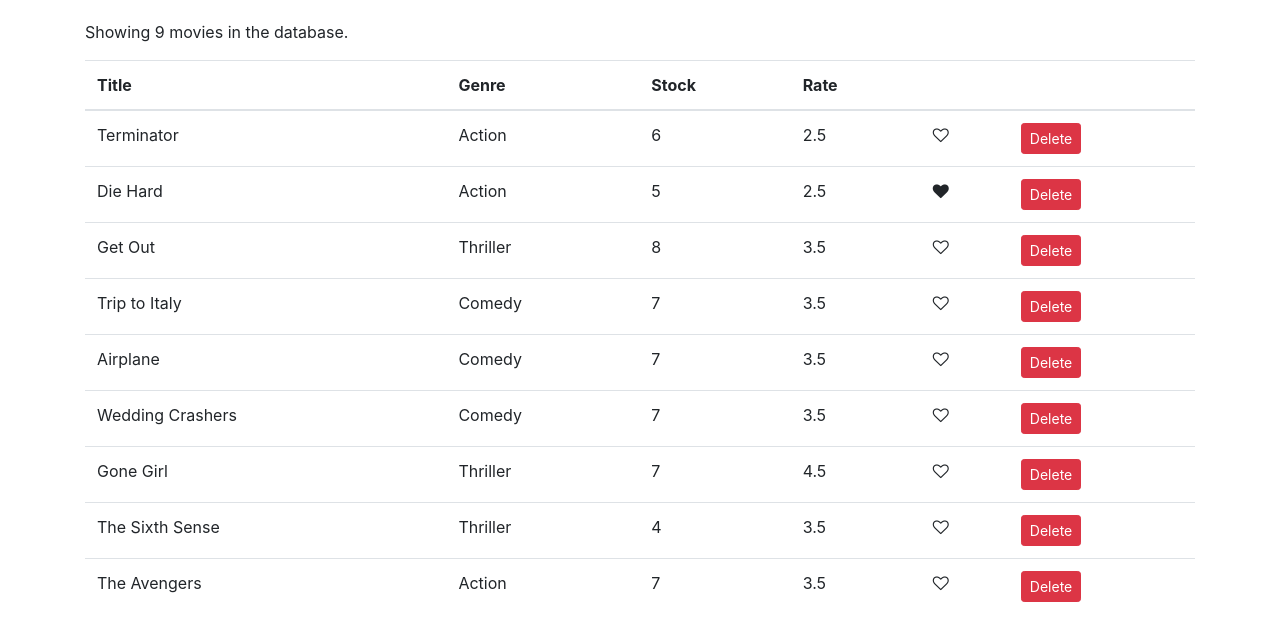
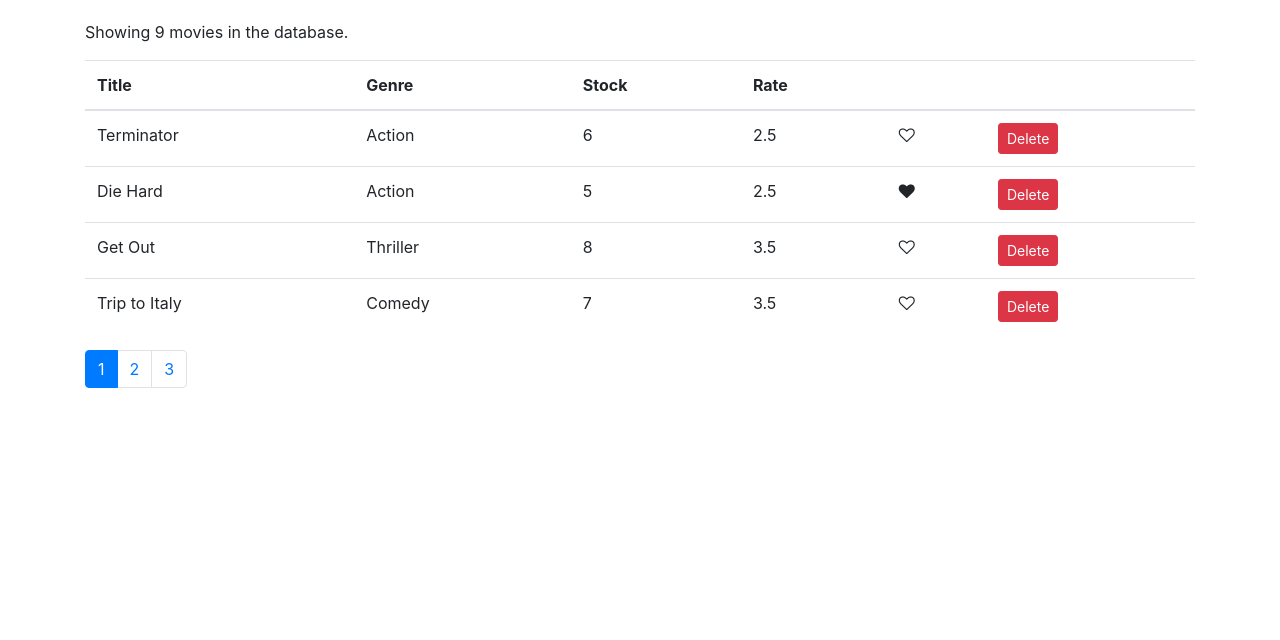
Before and after one commit to fsysean/vidRent, a React (Create React App) app in the folder vidly/: page / in a window 1280 px wide. Shown: the top 640 px of the page. Built offline with nearby package versions, Linux system fonts and the light colour scheme.

Commit message:
Add: A Pagination component

```diff
--- a/vidly/package.json
+++ b/vidly/package.json
@@ -5,6 +5,8 @@
   "dependencies": {
     "bootstrap": "^4.1.1",
     "font-awesome": "^4.7.0",
+    "lodash": "^4.17.10",
+    "prop-types": "^15.6.2",
     "react": "^16.5.2",
     "react-dom": "^16.5.2",
     "react-scripts": "2.0.5"
--- a/vidly/src/App.js
+++ b/vidly/src/App.js
@@ -1,5 +1,5 @@
 import React, { Component } from "react";
-import logo from "./logo.svg";
+//import logo from "./logo.svg";
 import "./App.css";
 import Movies from "./components/movies";
 
--- /dev/null
+++ b/vidly/src/components/common/pagination.jsx
@@ -0,0 +1,40 @@
+import React from "react";
+import _ from "lodash";
+import PropTypes from "prop-types";
+
+const Pagination = props => {
+  const { itemsCount, pageSize, onPageChange, currentPage } = props;
+  const pagesCount = Math.ceil(itemsCount / pageSize);
+  console.log(currentPage);
+  if (pagesCount === 1) return null;
+  const pages = _.range(1, pagesCount + 1);
+  //[1,2,3]
+
+  return (
+    <nav>
+      <ul className="pagination">
+        {pages.map(page => (
+          <li
+            key={page}
+            className={page === currentPage ? "page-item active" : "page-item"}
+          >
+            <a
+              onClick={() => onPageChange(page)}
+              className="page-link"
+              href="#"
+            >
+              {page}
+            </a>
+          </li>
+        ))}
+      </ul>
+    </nav>
+  );
+};
+Pagination.propTypes = {
+  itemsCount: PropTypes.number.isRequired,
+  pageSize: PropTypes.number.isRequired,
+  onPageChange: PropTypes.func.isRequired,
+  currentPage: PropTypes.number.isRequired
+};
+export default Pagination;
--- a/vidly/src/components/movies.jsx
+++ b/vidly/src/components/movies.jsx
@@ -1,9 +1,13 @@
 import React, { Component } from "react";
 import { getMovies } from "../services/fakeMovieService";
 import Like from "./common/like";
+import Pagination from "./common/pagination";
+import { paginate } from "../utils/paginate";
 class Movies extends Component {
   state = {
-    movies: getMovies()
+    movies: getMovies(),
+    pageSize: 4,
+    currentPage: 1
   };
   handleDelete = movie => {
     const movies = this.state.movies.filter(m => m._id !== movie._id);
@@ -16,10 +20,15 @@
     movies[index].liked = !movies[index].liked;
     this.setState({ movies });
   };
+  handlePageChange = page => {
+    this.setState({ currentPage: page });
+  };
   render() {
     const { length: count } = this.state.movies;
+    const { pageSize, currentPage, movies: allMovies } = this.state;
 
     if (count === 0) return <p>There are no movies in the database.</p>;
+    const movies = paginate(allMovies, currentPage, pageSize);
     return (
       <React.Fragment>
         <p>Showing {count} movies in the database.</p>
@@ -35,7 +44,7 @@
             </tr>
           </thead>
           <tbody>
-            {this.state.movies.map(movie => (
+            {movies.map(movie => (
               <tr key={movie._id}>
                 <td>{movie.title}</td>
                 <td>{movie.genre.name}</td>
@@ -59,6 +68,12 @@
             ))}
           </tbody>
         </table>
+        <Pagination
+          itemsCount={count}
+          pageSize={pageSize}
+          onPageChange={this.handlePageChange}
+          currentPage={currentPage}
+        />
       </React.Fragment>
     );
   }
--- /dev/null
+++ b/vidly/src/utils/paginate.js
@@ -0,0 +1,9 @@
+import _ from "lodash";
+
+export function paginate(items, pageNumber, pageSize) {
+  const startIndex = (pageNumber - 1) * pageSize;
+  return _(items)
+    .slice(startIndex)
+    .take(pageSize)
+    .value();
+}
```
Also changed, not shown: 1 other file (tests, documents, lock files or other folders).
